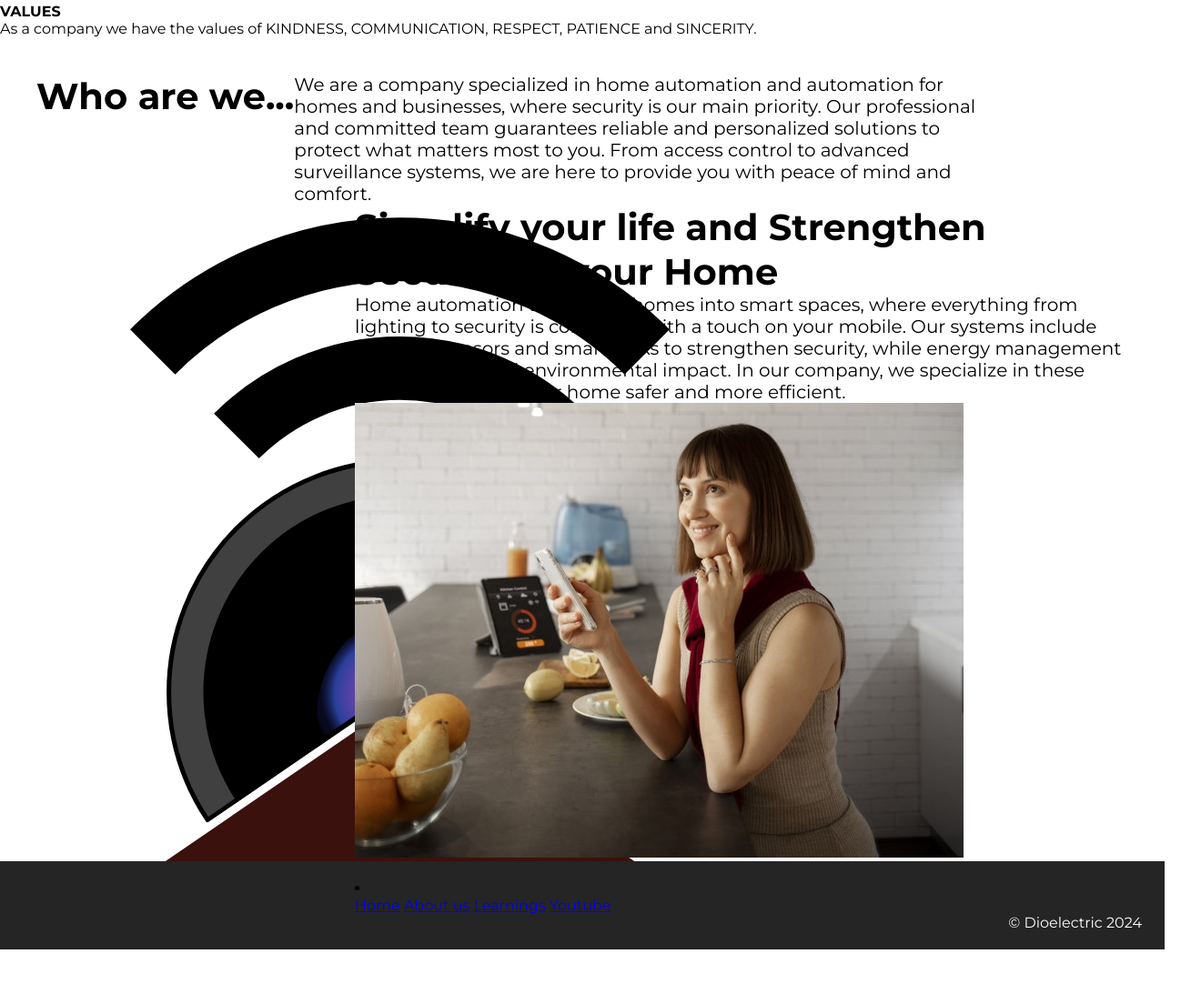
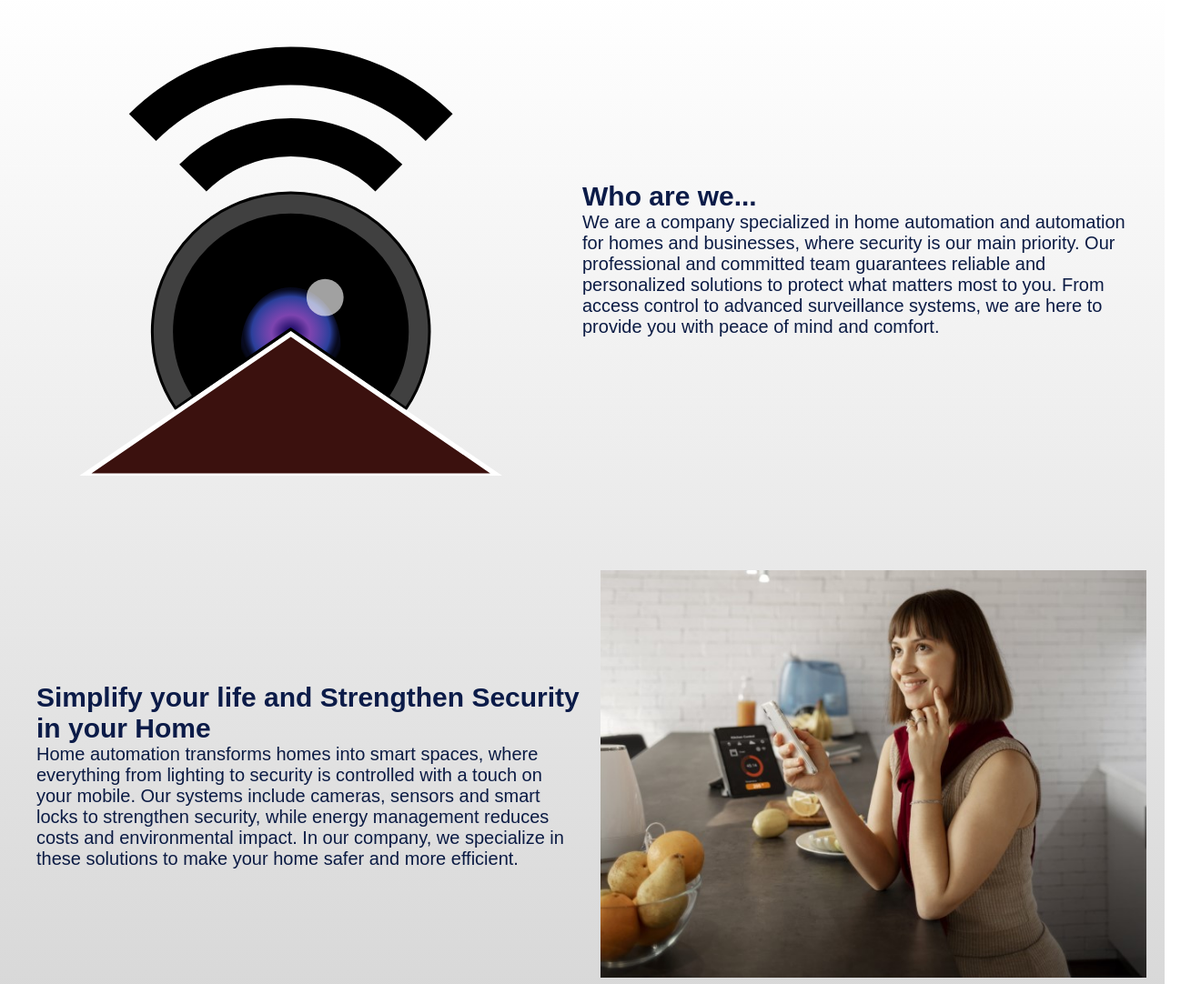
Before and after one commit to Franckou/dioelectric, a plain HTML site: page index.html in a window 1280 px wide. Shown: the part 1173-2255 px from the top of the page at 91% size, 1320 px wide, since content can reach past the window. Before the commit the page ends 2217 px from the top, so only its background shows below. Drawn offline with Linux system fonts and the light colour scheme; a web font is replaced by a local one.

Commit message:
ajusat estilos generales y "section:nosotros"

```diff
--- a/style/index.css
+++ b/style/index.css
@@ -31,7 +31,7 @@
     font-weight: 600;
 }
 /* Mision, Vision y valores */
-#mvv{
+.mvv{
     padding: 50px 50px;
     display: flex;
     justify-content: center;
@@ -42,84 +42,72 @@
     font-size: 100px;
     padding-bottom: 20px;
 }
-#mvv div{
+.mvv div{
     padding: 40px;
 }
-#mvv h4{
-    color: rgb(22, 57, 151);
-    font-size: 30px;
-    font-family: "Candal", sans-serif;
-}
-#mvv p{
-    color: rgb(11, 27, 68);
-    font-size: 20px;
-    font-family: "Andika", sans-serif;
-}
 /* quienes somos y domotica */
-#nosotros {
+.nosotros {
     display: flex;
     flex-wrap: wrap;
     justify-content: space-between;
-    padding: 0 50px;
+    padding: 0 20px 50px;
     background-image: linear-gradient(180deg, #fff , #d5d5d5);
 }
+
+/* Contenedor dioelectric */
 .dioelectric-info {
-    width: 100%;
-    margin: 40px;
+    display: flex;
+    flex-direction: row-reverse;
+    align-items: center;
+    margin: 50px 0;
 }
+
 .img-dioelectric {
-    margin-right: 50px;
-    float: left;
-    width: 45%;
+    flex: 1;
+    text-align: center;
 }
-.img-dioelectric{
-    justify-content: left;
-    width: 300px;
+.img-dioelectric img {
+    width: 80%;
     height: auto;
 }
-.dioelectric-info h2{
-    float: left;
-    font-size: 40px;
+
+.dioelectric-text {
+    flex: 1;
+    text-align: left;
+    padding: 0 20px;
 }
-.dioelectric-info p{
-    width: 60%;
-    float: left;
-    font-size: 20px;
+
+/* Contenedor domotica */
+.domotica-info {
+    display: flex;
+    align-items: center;
+    margin: 50px 0;
 }
-#img-mujer {
-    float: right;
-    width: 45%;
-    margin: 20px 20px;
+
+.domotica-texto {
+    flex: 1;
+    text-align: left;
+    padding: 0 20px;
 }
-#img-mujer{
-    width: 450px;
+.img-mujer {
+    flex: 1;
+    text-align: center;
+}
+.img-mujer img {
+    max-width: 100%;
     height: auto;
-}
-#texto{
-    float: left;
-    width: 50%;
-}
-.domotica-info{
-    margin: 0 20px;
-    margin-top: 20px;
-}
-.domotica-info h2 {
-    margin-top: 0;
-    font-size: 40px;
-}
-.domotica-info p{
-    font-size: 20px;
 }
 /* responsive */
 @media(max-width: 768px){
     /* mision vision y valores */
-    #mvv{
+    .mvv{
         flex-direction: column;
     }
     /* quienes somos*/
     .dioelectric-info{
+        flex-direction: column-reverse;
         align-items: center;
-        margin: 0 40px
+        margin: 0 40px;
     }
     .img-dioelectric{
         width: 100%;
@@ -140,22 +128,23 @@
         text-align: center;
     }
     .domotica-info{
+        flex-direction: column;
         align-items: center;
         margin: 20px 40px;
     }
-    #texto{
+    .domotica-texto{
         order: 1;
         width: 100%;
     }
-    #texto h2{
+    .domotica-texto h2{
         text-align: center;
         justify-content: center;
     }
-    #texto p{
+    .domotica-texto p{
         text-align: center;
         justify-content: center;
     }
-    #img-mujer{
+    .img-mujer{
         width: 100%;
         order: -1;
     }
--- a/style/styles.css
+++ b/style/styles.css
@@ -5,6 +5,22 @@
     margin: 0;
     padding: 0;
     font-family: "Montserrat", sans-serif;
+}
+
+h4{
+    color: rgb(22, 57, 151);
+    font-size: 30px;
+    font-family: "Candal", sans-serif;
+}
+h2{
+    color: rgb(11, 27, 72);
+    font-size: 30px;
+    font-family: "Candal", sans-serif;
+}
+p{
+    color: rgb(11, 27, 68);
+    font-size: 20px;
+    font-family: "Andika", sans-serif;
 }
 /* header */
 header{
```
